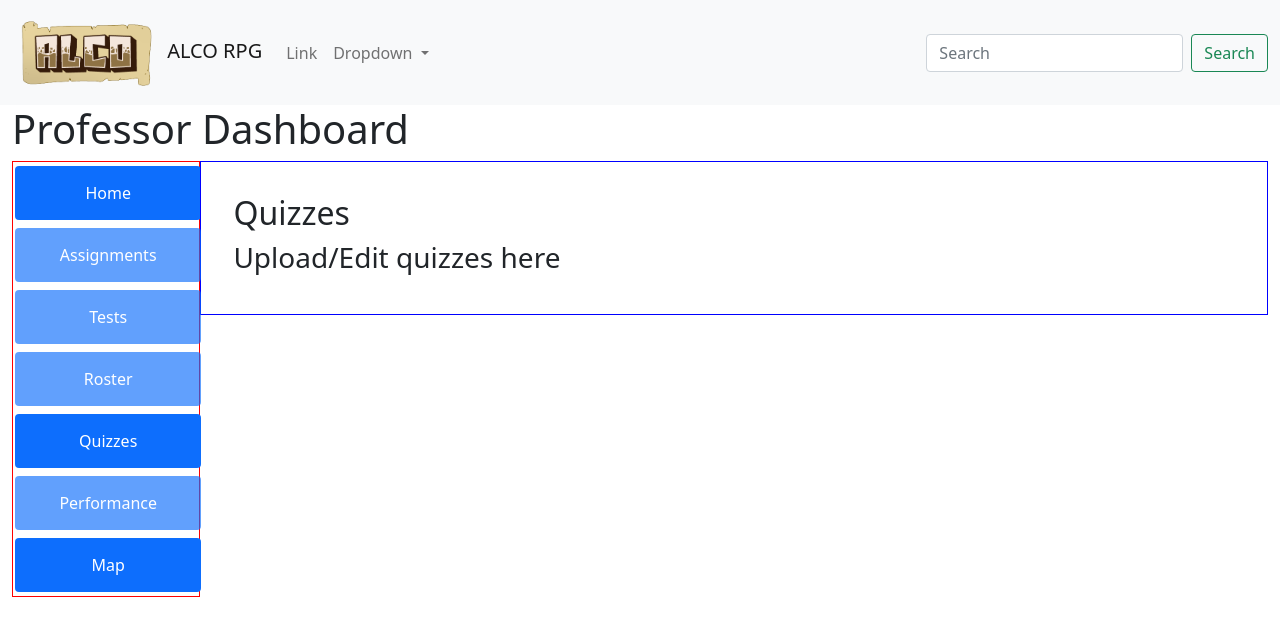
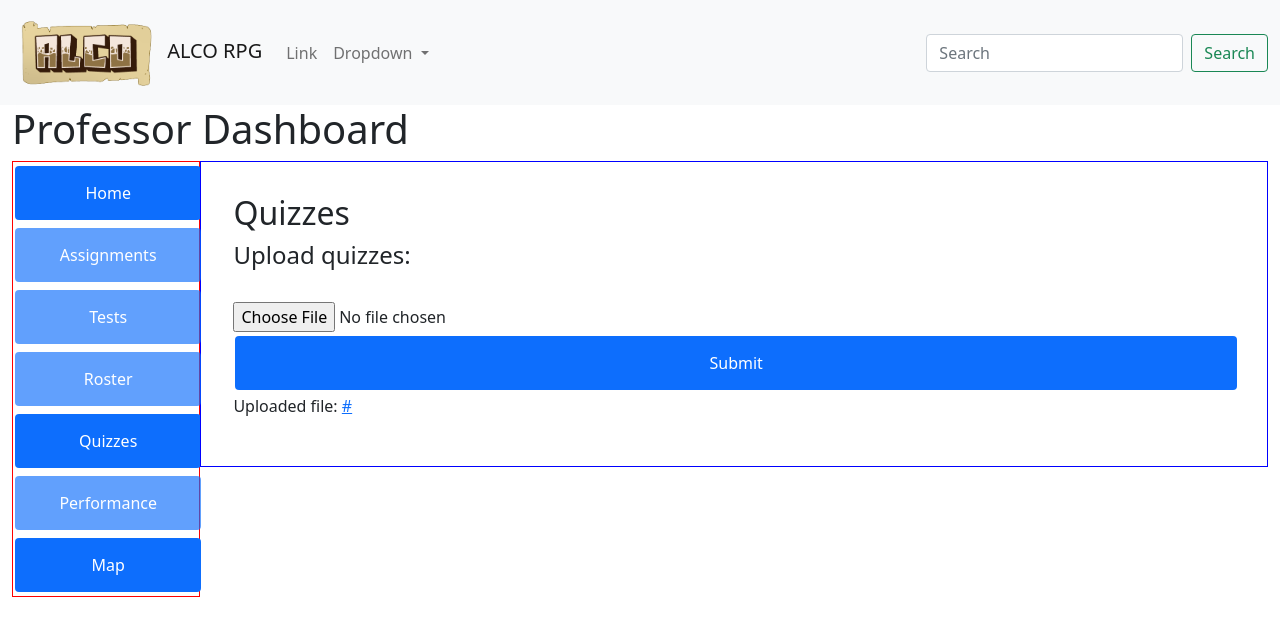
Before and after one commit to brendanyoon/ALCO, a Django app: template app/templates/app/prof-quizzes.html in a window 1280 px wide. Shown: the top 636 px of the page. Run offline with Django 4.2, Linux system fonts and the light colour scheme; the template is opened without the code that fills it: most values are stand-ins (such as "Sample title", 1, 10 or a date in 2020).

Commit message:
Quiz upload functionality added

```diff
--- a/ALCO/urls.py
+++ b/ALCO/urls.py
@@ -16,7 +16,15 @@ Including another URLconf
 from django.contrib import admin
 from django.urls import path, include
 
+from django.conf import settings
+from django.conf.urls.static import static
+
 urlpatterns = [
     path('admin/', admin.site.urls),
     path('', include('app.urls'))
 ]
+
+
+# only for debugging. Remove upon deployment
+if settings.DEBUG:
+    urlpatterns += static(settings.MEDIA_URL, document_root=settings.MEDIA_ROOT)
--- a/app/templates/app/prof-base.html
+++ b/app/templates/app/prof-base.html
@@ -15,8 +15,10 @@
 </div>
 
 <div class="right-box">
-    {% block prof-content %}
-    {% endblock %}
+    <div class="right-wrapper">
+        {% block prof-content %}
+        {% endblock %}
+    </div>
 </div>
 
 {% endblock content %}
--- a/app/templates/app/prof-dashboard.html
+++ b/app/templates/app/prof-dashboard.html
@@ -2,9 +2,10 @@
 {% extends "app/prof-base.html" %}
 
 {% block prof-content %}
-<div class="right-wrapper">
+
 <h2>Welcome to the dashboard!</h2>
 <h3>Enjoy the gibberish below (placeholder text)</h3>
+
 <p>Lorem ipsum dolor sit amet, consectetur adipiscing elit, sed do eiusmod tempor incididunt ut labore et dolore magna aliqua. Massa sapien faucibus et molestie ac feugiat sed. Facilisi etiam dignissim diam quis enim. Scelerisque eleifend donec pretium vulputate sapien nec sagittis aliquam malesuada. Magna ac placerat vestibulum lectus mauris ultrices eros in cursus. Tortor condimentum lacinia quis vel. Etiam sit amet nisl purus in mollis nunc. Sed pulvinar proin gravida hendrerit lectus a. Elementum curabitur vitae nunc sed velit. Sed faucibus turpis in eu mi. Quisque egestas diam in arcu cursus euismod quis viverra nibh. Cursus risus at ultrices mi tempus imperdiet. Est ultricies integer quis auctor elit sed vulputate mi sit. Nec dui nunc mattis enim ut tellus elementum. Non nisi est sit amet facilisis magna etiam tempor orci.
 <p>Mauris pellentesque pulvinar pellentesque habitant morbi tristique senectus et. Praesent tristique magna sit amet purus. Ac ut consequat semper viverra nam libero justo. Ut eu sem integer vitae justo eget magna fermentum iaculis. Id donec ultrices tincidunt arcu non sodales neque. Mattis vulputate enim nulla aliquet porttitor lacus. Non odio euismod lacinia at quis. Sit amet tellus cras adipiscing. Pharetra sit amet aliquam id diam maecenas ultricies mi. Non arcu risus quis varius quam. Metus vulputate eu scelerisque felis imperdiet proin fermentum. Lobortis scelerisque fermentum dui faucibus. Amet risus nullam eget felis eget nunc. Est sit amet facilisis magna etiam tempor. Arcu dictum varius duis at consectetur lorem. Ut tortor pretium viverra suspendisse.</p>
 <p>Mauris pellentesque pulvinar pellentesque habitant morbi tristique senectus et. Praesent tristique magna sit amet purus. Ac ut consequat semper viverra nam libero justo. Ut eu sem integer vitae justo eget magna fermentum iaculis. Id donec ultrices tincidunt arcu non sodales neque. Mattis vulputate enim nulla aliquet porttitor lacus. Non odio euismod lacinia at quis. Sit amet tellus cras adipiscing. Pharetra sit amet aliquam id diam maecenas ultricies mi. Non arcu risus quis varius quam. Metus vulputate eu scelerisque felis imperdiet proin fermentum. Lobortis scelerisque fermentum dui faucibus. Amet risus nullam eget felis eget nunc. Est sit amet facilisis magna etiam tempor. Arcu dictum varius duis at consectetur lorem. Ut tortor pretium viverra suspendisse.</p>
@@ -14,6 +15,5 @@
 <p>Mauris pellentesque pulvinar pellentesque habitant morbi tristique senectus et. Praesent tristique magna sit amet purus. Ac ut consequat semper viverra nam libero justo. Ut eu sem integer vitae justo eget magna fermentum iaculis. Id donec ultrices tincidunt arcu non sodales neque. Mattis vulputate enim nulla aliquet porttitor lacus. Non odio euismod lacinia at quis. Sit amet tellus cras adipiscing. Pharetra sit amet aliquam id diam maecenas ultricies mi. Non arcu risus quis varius quam. Metus vulputate eu scelerisque felis imperdiet proin fermentum. Lobortis scelerisque fermentum dui faucibus. Amet risus nullam eget felis eget nunc. Est sit amet facilisis magna etiam tempor. Arcu dictum varius duis at consectetur lorem. Ut tortor pretium viverra suspendisse.</p>
 <p>Mauris pellentesque pulvinar pellentesque habitant morbi tristique senectus et. Praesent tristique magna sit amet purus. Ac ut consequat semper viverra nam libero justo. Ut eu sem integer vitae justo eget magna fermentum iaculis. Id donec ultrices tincidunt arcu non sodales neque. Mattis vulputate enim nulla aliquet porttitor lacus. Non odio euismod lacinia at quis. Sit amet tellus cras adipiscing. Pharetra sit amet aliquam id diam maecenas ultricies mi. Non arcu risus quis varius quam. Metus vulputate eu scelerisque felis imperdiet proin fermentum. Lobortis scelerisque fermentum dui faucibus. Amet risus nullam eget felis eget nunc. Est sit amet facilisis magna etiam tempor. Arcu dictum varius duis at consectetur lorem. Ut tortor pretium viverra suspendisse.</p>
 <p>Mauris pellentesque pulvinar pellentesque habitant morbi tristique senectus et. Praesent tristique magna sit amet purus. Ac ut consequat semper viverra nam libero justo. Ut eu sem integer vitae justo eget magna fermentum iaculis. Id donec ultrices tincidunt arcu non sodales neque. Mattis vulputate enim nulla aliquet porttitor lacus. Non odio euismod lacinia at quis. Sit amet tellus cras adipiscing. Pharetra sit amet aliquam id diam maecenas ultricies mi. Non arcu risus quis varius quam. Metus vulputate eu scelerisque felis imperdiet proin fermentum. Lobortis scelerisque fermentum dui faucibus. Amet risus nullam eget felis eget nunc. Est sit amet facilisis magna etiam tempor. Arcu dictum varius duis at consectetur lorem. Ut tortor pretium viverra suspendisse.</p>
-</div>
 
 {% endblock prof-content %}
--- a/app/templates/app/prof-quizzes.html
+++ b/app/templates/app/prof-quizzes.html
@@ -2,9 +2,17 @@
 
 {% block prof-content %}
 
-<div class="right-wrapper">
-    <h2>Quizzes</h2>
-    <h3>Upload/Edit quizzes here</h3>
-</div>
+<h2>Quizzes</h2>
+<h4>Upload quizzes:</h4>
+<br>
+
+<form method="post" enctype="multipart/form-data">
+    {% csrf_token %}
+    <input type="file" name="document">
+    <button type="submit" class="btn btn-primary">Submit</button>
+    {% if url %}
+        <p>Uploaded file: <a href="{{ url }}">{{ url }}</a></p>
+    {% endif %}
+</form>
 
 {% endblock prof-content %}
```
Also changed, not shown: ALCO/settings.py (+6 -1 lines), app/templates/app/prof-map.html (+4 -4 lines), app/views.py (+15 -3 lines), media/logo.png (added), media/logo_G7TSOzZ.png (added), media/logo_XkSFGsV.png (added), media/logo_z7eW8Qh.png (added). Lines whose indentation alone changed are shown as unchanged.
